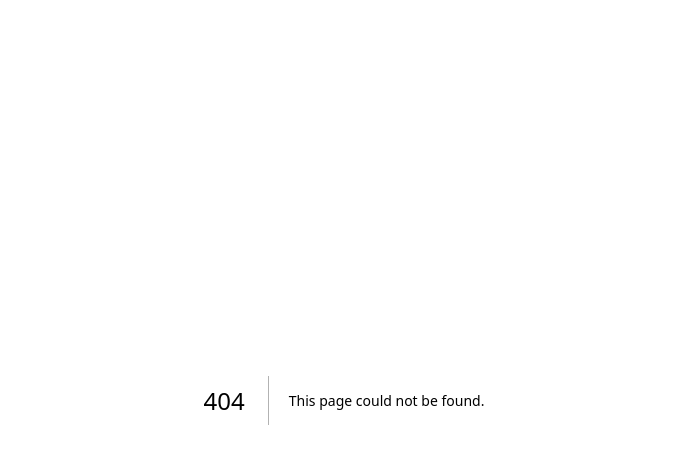
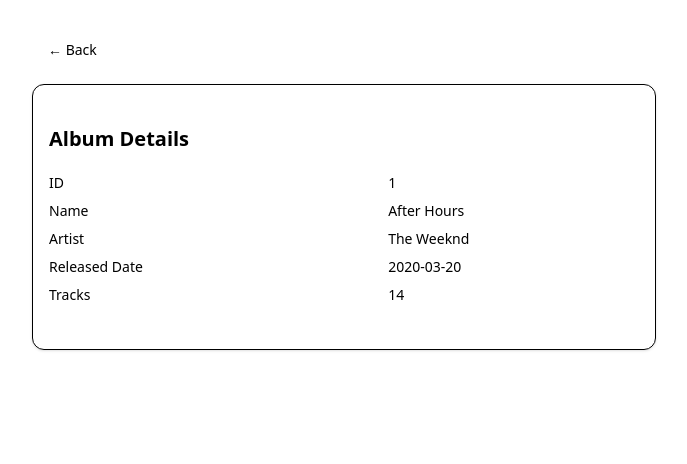
Before and after one commit to mpham99/NextPod, a Next.js app: page /collection/1 in a window 1280 px wide. Before the commit this address had no page. Shown: the top 464 px of the page, without its empty margins (296-983 px from the left). Built offline with nearby package versions, Linux system fonts and the light colour scheme; data requests are answered from the project's data file.

Commit message:
Create collection id page for album detail

```diff
--- /dev/null
+++ b/app/collection/[id]/page.js
@@ -0,0 +1,55 @@
+import {Card, CardContent} from '@/components/ui/card';
+import {Button} from '@/components/ui/button';
+import {getAlbums, getAlbumDetail} from "@/app/collection/actions";
+import Link from 'next/link';
+
+export default async function AlbumDetailPage({params}) {
+    const res = await getAlbumDetail(params.id);
+
+    const album = await res.json();
+    return (
+        <div className="max-w-2xl mx-auto px-6 py-8">
+            <Button asChild variant="link" className="mb-4">
+                <Link href="/collection">← Back</Link>
+            </Button>
+
+            <Card>
+                <CardContent className="p-4">
+                    <h2 className="text-xl font-semibold mb-4">Album Details</h2>
+                    <table className="w-full border-collapse">
+                        <tbody className="text-sm">
+                        <tr>
+                            <td className="font-medium py-1 pr-4">ID</td>
+                            <td>{album.id}</td>
+                        </tr>
+                        <tr>
+                            <td className="font-medium py-1 pr-4">Name</td>
+                            <td>{album.name}</td>
+                        </tr>
+                        <tr>
+                            <td className="font-medium py-1 pr-4">Artist</td>
+                            <td>{album.artist}</td>
+                        </tr>
+                        <tr>
+                            <td className="font-medium py-1 pr-4">Released Date</td>
+                            <td>{album.released_date}</td>
+                        </tr>
+                        <tr>
+                            <td className="font-medium py-1 pr-4">Tracks</td>
+                            <td>{album.tracks}</td>
+                        </tr>
+                        </tbody>
+                    </table>
+                </CardContent>
+            </Card>
+        </div>
+    );
+}
+
+export async function generateStaticParams() {
+    const albums = await getAlbums();
+
+    return albums.slice(0, 10).map((album) => ({
+        id: album.id.toString(),
+    }));
+}
--- a/app/collection/actions.js
+++ b/app/collection/actions.js
@@ -2,3 +2,7 @@
     const res = await fetch("http://localhost:4000/albums");
     return res.json();
 }
+
+export async function getAlbumDetail(id) {
+    return await fetch(`http://localhost:4000/albums/${id}`);
+}
--- a/app/layout.js
+++ b/app/layout.js
@@ -12,8 +12,8 @@
 });
 
 export const metadata = {
-  title: "Create Next App",
-  description: "Generated by create next app",
+  title: "NextPod",
+  description: "Album DB creates using NextJS",
 };
 
 export default function RootLayout({ children }) {
```
